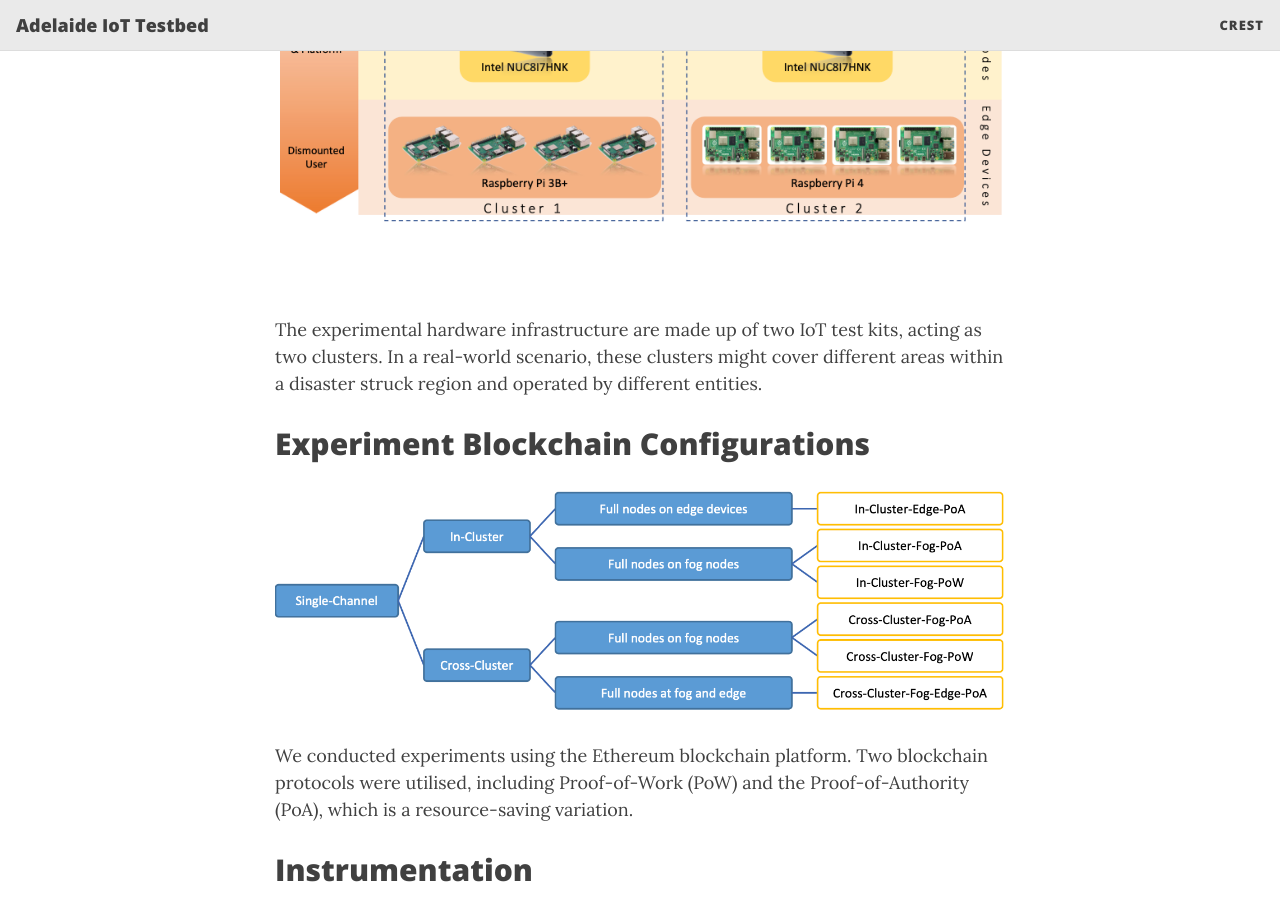
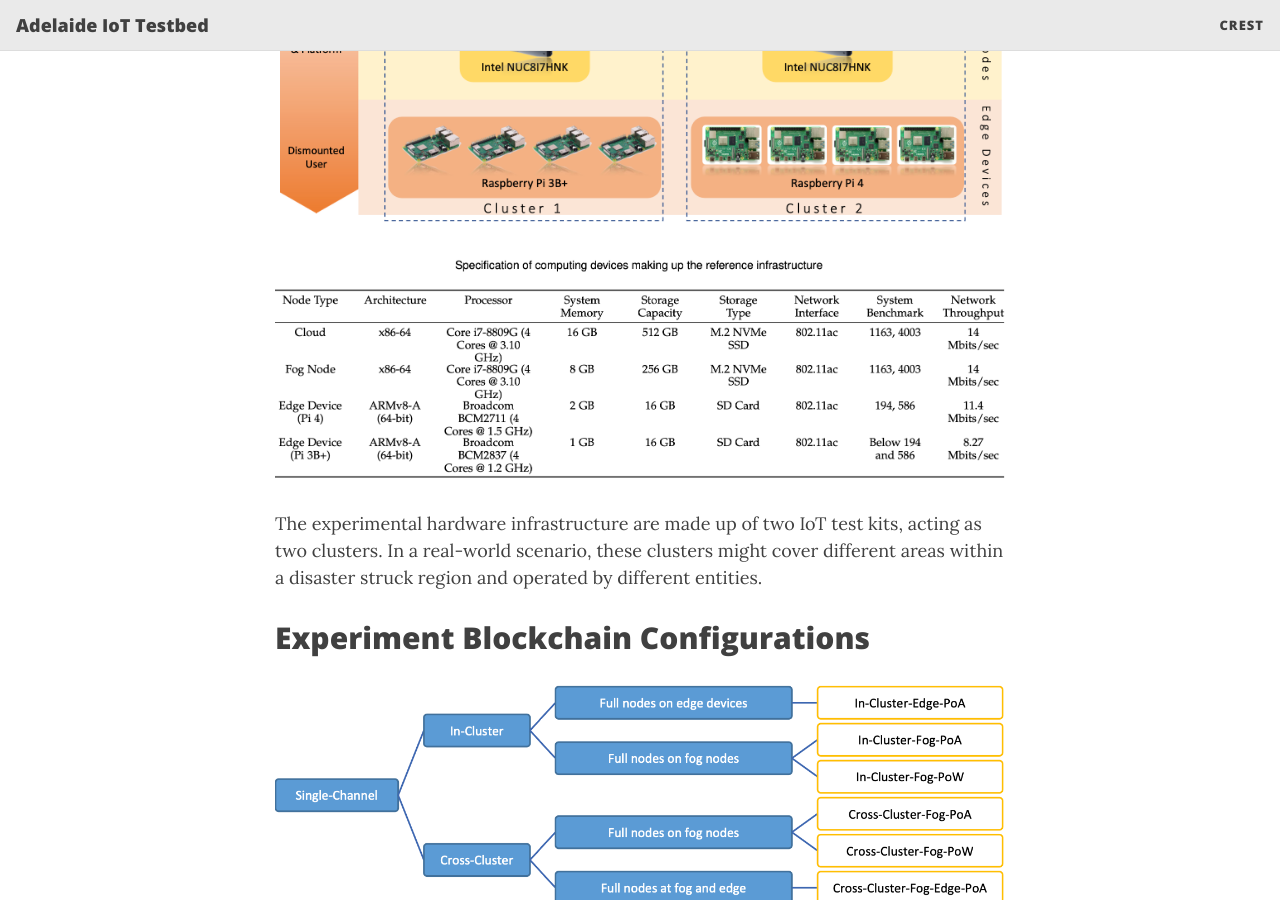
Before and after one commit to CREST-Adelaide/LIEF-LIT-Website, a Jekyll site: the page built from datasets/SingleChannelBC.md, in a window 1280 px wide and 900 px high, scrolled down 1241 px. Built offline with Jekyll 4.4.1, drawn with Linux system fonts in a browser that asks for light colours; nearby versions of some CDN libraries.

```diff
--- a/datasets/SingleChannelBC.md
+++ b/datasets/SingleChannelBC.md
@@ -18,7 +18,7 @@ This project aims to empirically evaluate the performance and resource consumpti
 
 ![](/assets/img/BCDataset-hardware-topology.png)
 
-![](../assets/img/BCDataset-hardware_configuration.png)
+![](/assets/img/BCDataset-hardware_configuration.png)
 
 The experimental hardware infrastructure are made up of two IoT test kits, acting as two clusters. In a real-world scenario, these clusters might cover different areas within a disaster struck region and operated by different entities.
 
```
